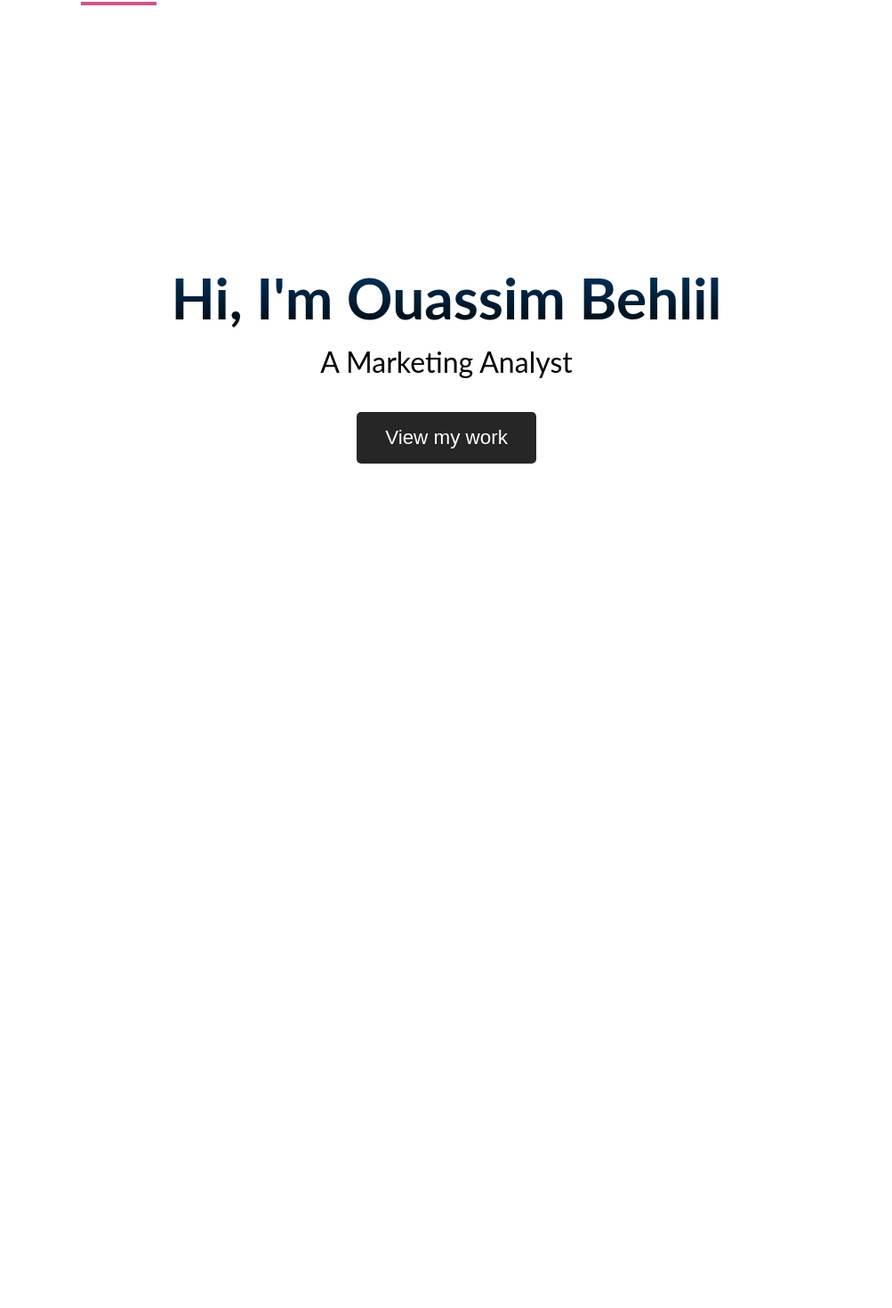
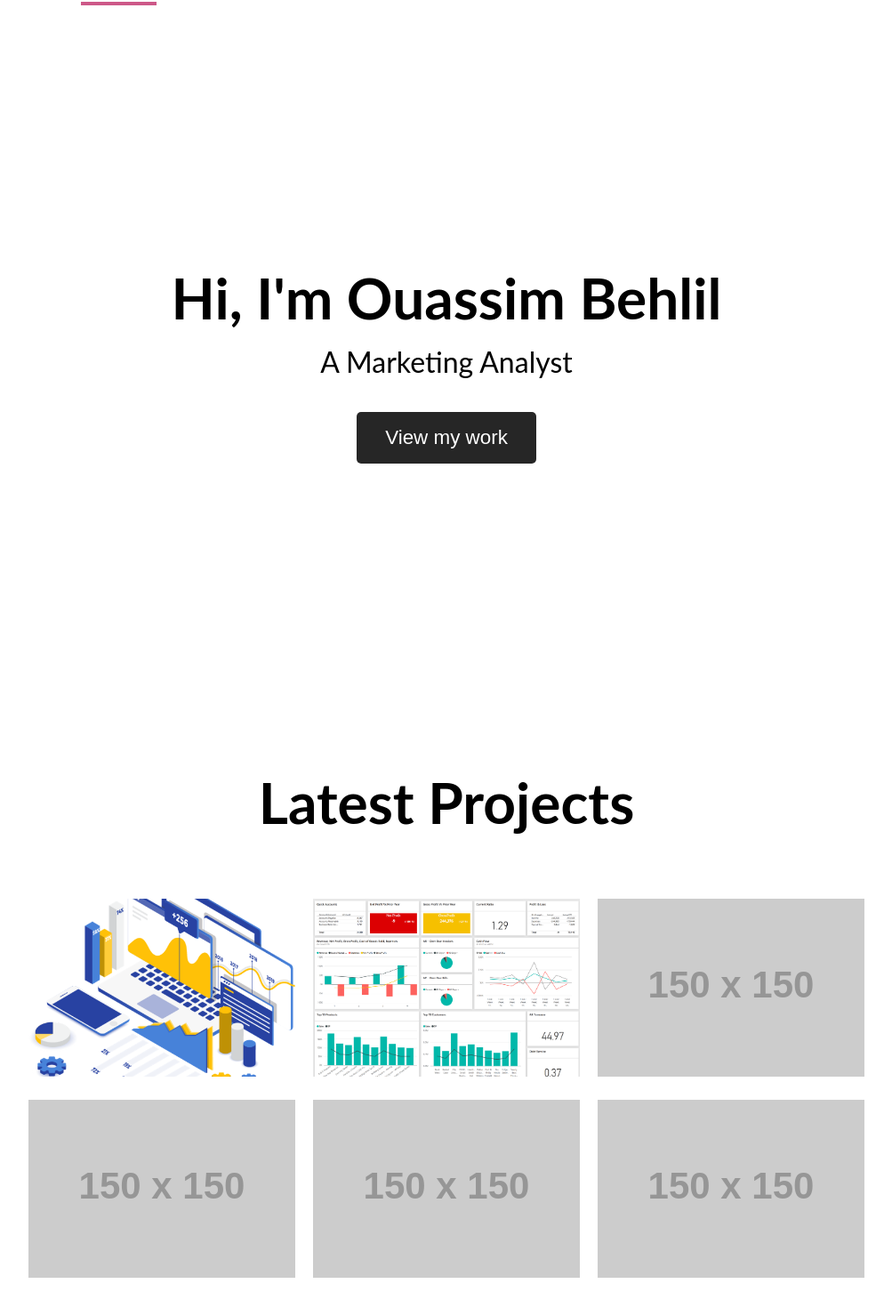
Before and after one commit to Behlil/behlil.github.io, a React (Vite) app: page / in a window 1280 px wide. Shown: the part 60-1530 px from the top of the page at 89% size, without its empty margins (138-1141 px from the left). Before the commit the page ends 864 px from the top, so only its background shows below. Built offline with nearby package versions, Linux system fonts and the light colour scheme; a web font is replaced by a local one.

Commit message:
Add: Latest projects section

```diff
--- a/src/Data/Data.js
+++ b/src/Data/projects.js
@@ -9,6 +9,7 @@ export const projectsData = [
         image: img1,
         url: 'https://github.com/Behlil/House-Price-Competition/blob/main/notebook.ipynb',
         technologies: ['Python'],
+        domain: 'Data Science',
     },
     {
         id: 2,
@@ -17,6 +18,7 @@ export const projectsData = [
         image: img2,
         url: 'https://example.com/project2',
         technologies: ['Python', 'SQL'],
+        domain: 'Data Science',
     },
     {
         id: 3,
@@ -25,6 +27,7 @@ export const projectsData = [
         image: 'https://via.placeholder.com/150',
         url: 'https://example.com/project3',
         technologies: ['Python', 'SQL', 'Power BI'],
+        domain: 'Data Science',
     },
     {
         id: 4,
@@ -33,6 +36,7 @@ export const projectsData = [
         image: 'https://via.placeholder.com/150',
         url: 'https://example.com/project3',
         technologies: ['Python', 'SQL', 'Power BI'],
+        domain: 'Data Science',
     },
     {
         id: 5,
@@ -41,6 +45,7 @@ export const projectsData = [
         image: 'https://via.placeholder.com/150',
         url: 'https://example.com/project3',
         technologies: ['Python', 'SQL', 'Power BI'],
+        domain: 'Data Science',
     },
     {
         id: 6,
@@ -49,6 +54,7 @@ export const projectsData = [
         image: 'https://via.placeholder.com/150',
         url: 'https://example.com/project3',
         technologies: ['Python', 'SQL', 'Power BI'],
+        domain: 'Data Science',
     },
 ];
 
--- a/src/Pages/Home.jsx
+++ b/src/Pages/Home.jsx
@@ -1,6 +1,8 @@
 import React from 'react'
 import Introduction from '../components/Introduction'
 import "./home.css"
+import projectsData from '../Data/projects'
+import LatestProjects from '../components/LatestProjects'
 
 
 
@@ -9,6 +11,7 @@ export default function Home() {
     return (
         <div className='home'>
             <Introduction />
+            <LatestProjects projects={projectsData} />
         </div>
     )
 }
--- a/src/components/Introduction.jsx
+++ b/src/components/Introduction.jsx
@@ -7,7 +7,9 @@ const Container = styled.div`
   display: flex;
   justify-content: center;
   align-items: center;
-  min-height: 100vh;
+  height: 100vh;
+
+
 
   &::before {
     content: '';
@@ -19,8 +21,13 @@ const Container = styled.div`
     background-image: url(${dataAnalytics});
     background-size: cover;
     background-position: center;
-    opacity: 0.5;
+    opacity: 0.6;
   }
+
+  @media screen and (max-width: 768px) {
+    height: 70vh;
+  }
+
 `;
 
 const Content = styled.div`
@@ -33,9 +40,7 @@ const Title = styled.h1`
   margin: 0;
   font-family: 'Lato', sans-serif;
   font-weight: 700;
-  background: -webkit-linear-gradient(90deg, #000 0%, #003865 90%);
-  -webkit-background-clip: text;
-  -webkit-text-fill-color: transparent;
+
 
   @media screen and (max-width: 768px) {
     font-size: 3rem;
@@ -85,5 +90,5 @@ export default function Introduction() {
         <Button>View my work</Button>
       </Content>
     </Container>
-  );
+  ); s
 }
--- /dev/null
+++ b/src/components/LatestProjects.jsx
@@ -0,0 +1,98 @@
+import React from 'react';
+import styled from 'styled-components';
+
+const ProjectContainer = styled.div`
+  display: flex;
+  flex-wrap: wrap;
+  justify-content: center;
+  align-items: center;
+
+
+`;
+
+const ProjectImage = styled.img`
+  width: 300px;
+  height: 200px;
+  object-fit: cover;
+  margin: 10px;
+  transition: all 0.3s ease;
+
+  &:hover {
+    transform: scale(1.05);
+    opacity: 0.8;
+  }
+`;
+
+const ProjectOverlay = styled.div`
+  position: absolute;
+  top: 0;
+  left: 0;
+  width: 100%;
+  height: 100%;
+  opacity: 0;
+  transition: all 0.4s ease;
+  background-color: rgba(0, 0, 0, 0.8);
+  display: flex;
+  justify-content: center;
+  align-items: center;
+
+  &:hover {
+    opacity: 1;
+  }
+`;
+
+const ProjectTitle = styled.h2`
+  color: #fff;
+  font-size: 24px;
+  margin-bottom: 10px;
+`;
+
+const ProjectDomain = styled.p`
+  color: #fff;
+  font-size: 16px;
+  text-align: center;
+
+`;
+const Title = styled.h1`
+    font-size: 4rem;
+    margin: 0;
+    font-family: 'Lato', sans-serif;
+    font-weight: 700;
+    text-align: center;
+    margin-bottom: 50px;
+    color: #000;
+    display: block;
+
+    @media screen and (max-width: 768px) {
+        font-size: 2rem;
+    }
+`
+
+const ProjectsContainer = styled.div`
+    padding: 50px ;
+    box-sizing: border-box;
+`
+
+const LatestProjects = ({ projects }) => {
+    return (
+        <ProjectsContainer>
+            <Title>Latest Projects</Title>
+            <ProjectContainer>
+
+                {projects.map((project) => (
+                    <div key={project.id} style={{ position: 'relative' }}>
+                        <ProjectImage src={project.image} alt={project.title} />
+                        <ProjectOverlay>
+                            <div>
+                                <ProjectTitle>{project.title}</ProjectTitle>
+                                <ProjectDomain>{project.domain}</ProjectDomain>
+                            </div>
+                        </ProjectOverlay>
+                    </div>
+                ))}
+            </ProjectContainer>
+        </ProjectsContainer>
+    );
+};
+
+export default LatestProjects;
```
